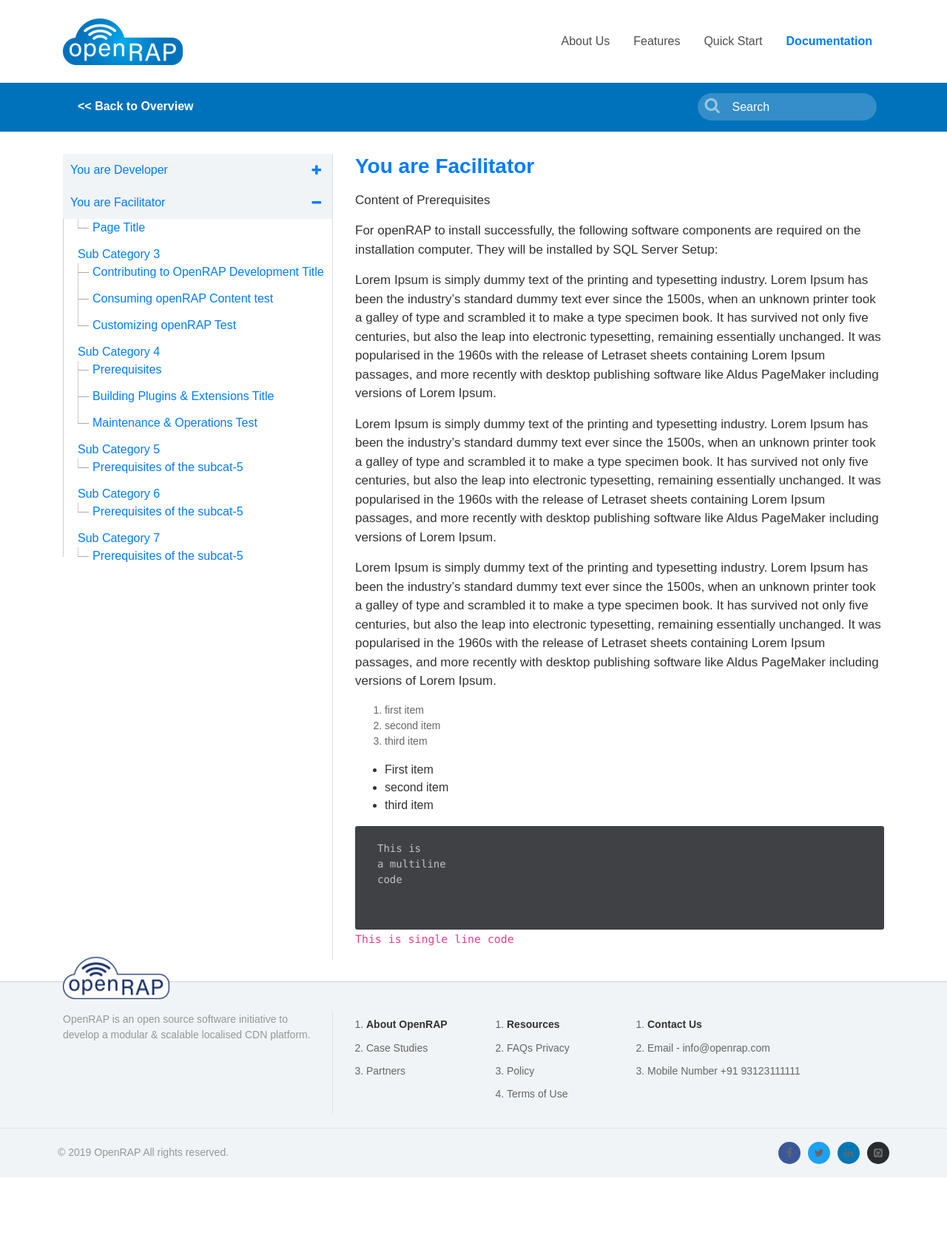
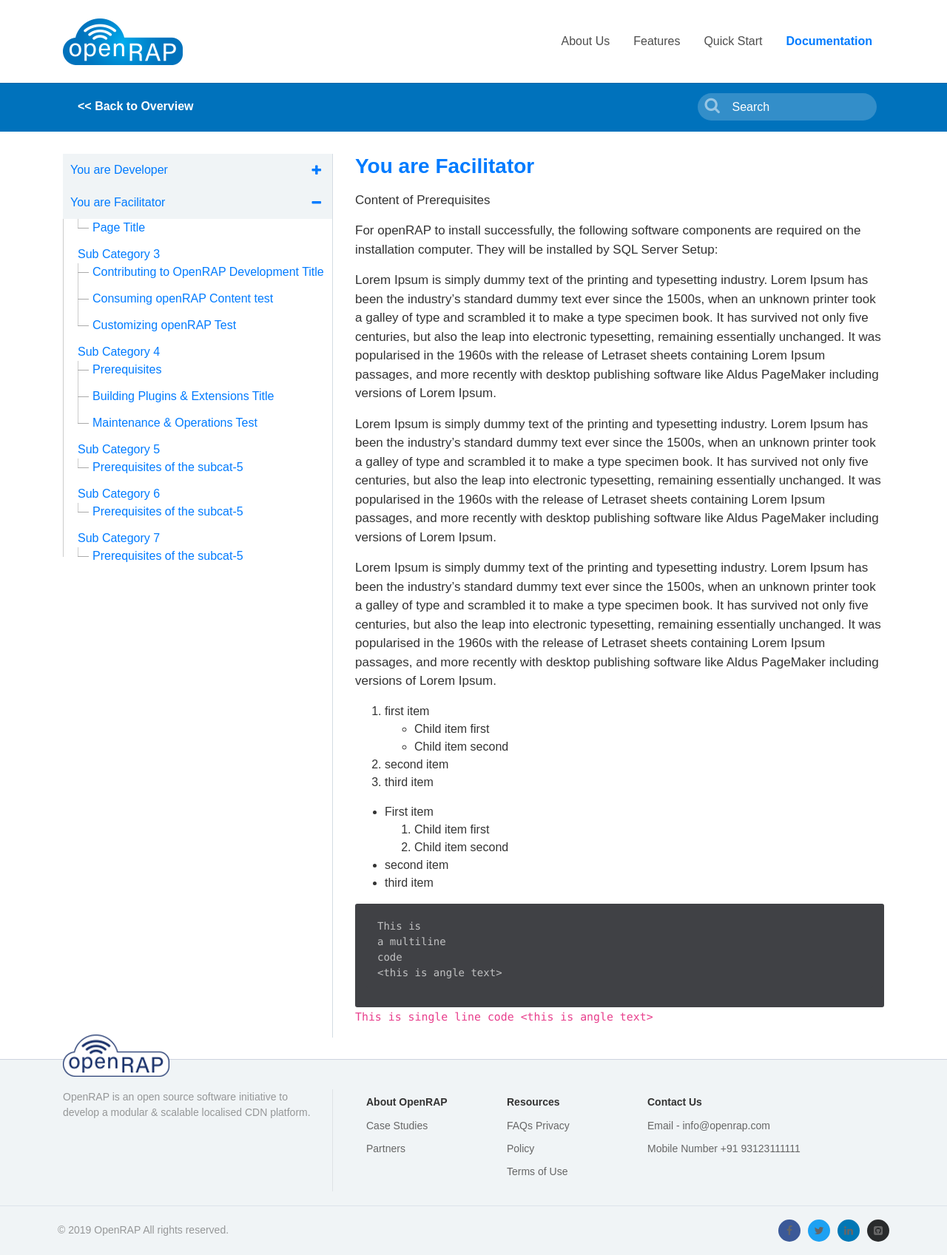
Before and after one commit to projectOpenRAP/projectOpenRAP.github.io, a Jekyll site: the page built from docs/facilitator/subcategory-4/2019-11-19-installation-pre.md, in a window 1280 px wide. Shown: the whole page at 74% size. Built offline with Jekyll 4.4.1, drawn with Linux system fonts in a browser that asks for light colours; nearby versions of some CDN libraries; some web fonts are replaced; before the commit the page ends 1592 px from its top, so only the background shows below that.

Commit message:
Issue #000 task: Issues fix

````diff
--- a/_includes/footer.html
+++ b/_includes/footer.html
@@ -11,17 +11,14 @@
 					<p>OpenRAP is an open source software initiative to develop a modular & scalable localised CDN platform.</p>
 				</div>
 				<div class="col-md-2 col-sm-6 ">
-					<ol>
+					<ol class="unstyled">
 						<li><h4><a href="/about/">About OpenRAP</a></h4></li>
 						<li><a href="#">Case Studies</a></li>
 						<li><a href="#">Partners</a></li>
 					</ol>
 				</div>
 				<div class="col-md-2 col-sm-6 sideline m-0">
-					<ol>
-<!--
-						<li><a href="#" target="_blank">Resources</a></li>
--->
+					<ol class="unstyled">
 						<li><h4><a href="#">Resources</a></h4></li>
 						<li><a href="#">FAQs Privacy</a></li>
 						<li><a href="#">Policy</a></li>
@@ -29,7 +26,7 @@
 					</ol>
 				</div>
 				<div class="col-md-4 col-sm-12">
-					<ol>
+					<ol class="unstyled">
 						<li><h4><a href="#">Contact Us</a></h4></li>
 						<li>Email - <a href="mailto:info@openrap.com">info@openrap.com</a></li>
 						<li>Mobile Number +91 93123111111</li>
@@ -45,7 +42,7 @@
 				&copy; {{ site.time | | date: '%Y'}} OpenRAP All rights reserved.
 			</div>
 			<div class="col-12 col-sm-6 col-8 text-sm-right ptb-8">
-				<ol class="m-0">
+				<ol class="m-0 unstyled">
 					<a href="https://www.facebook.com/" target="_blank"><li class="bg-fb ml-10"><i class='fa fa-facebook'></i></li></a>
 					<a href="https://twitter.com/" target="_blank"><li class="bg-tw ml-10"><i class='fa fa-twitter'></i></li></a>
 					<a href="https://in.linkedin.com/" target="_blank"><li class="bg-li ml-10"><i class='fa fa-linkedin'></i></li></a>
--- a/css/style.scss
+++ b/css/style.scss
@@ -54,7 +54,7 @@
        }
 }
 
-ol li {
+.unstyled li {
 	color: #666666;
     font-size: 14px;
 }
--- a/docs/facilitator/subcategory-4/2019-11-19-installation-pre.md
+++ b/docs/facilitator/subcategory-4/2019-11-19-installation-pre.md
@@ -20,18 +20,23 @@
 
 
 1. first item
+ - Child item first
+ - Child item second
 1. second item
 1. third item
 
 - First item
+ 1. Child item first
+ 1. Child item second
 - second item
 - third item
+
 
 ```
 This is
 a multiline
 code
-
+<this is angle text>
 ```
 
-`This is single line code`
+`This is single line code <this is angle text>`
````
